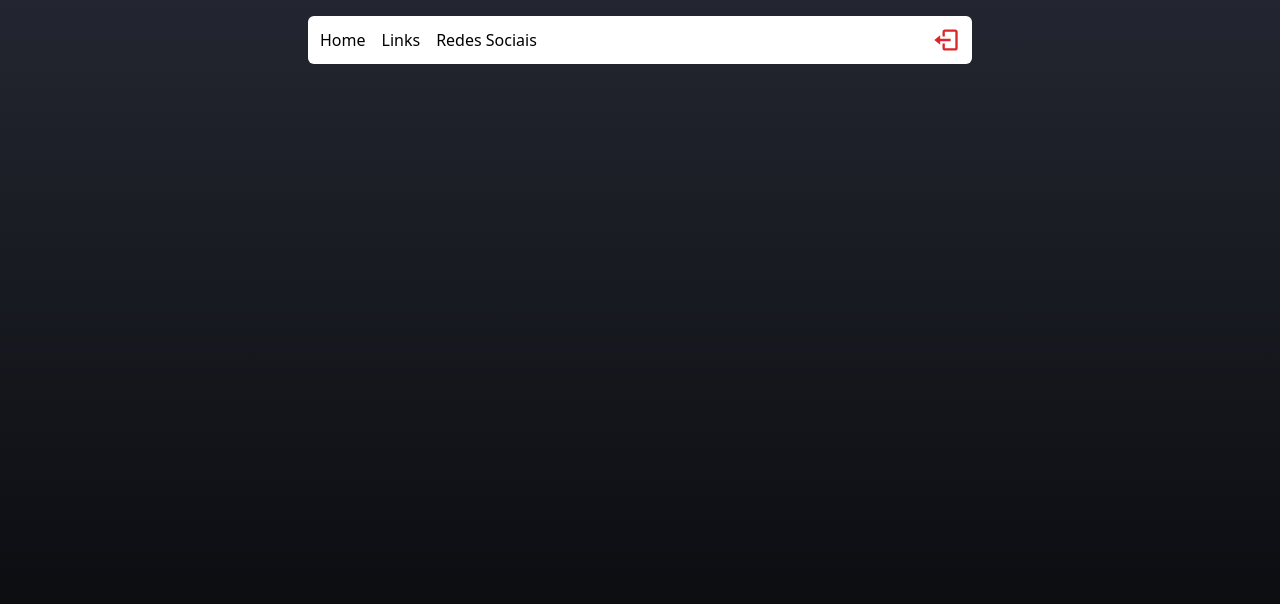
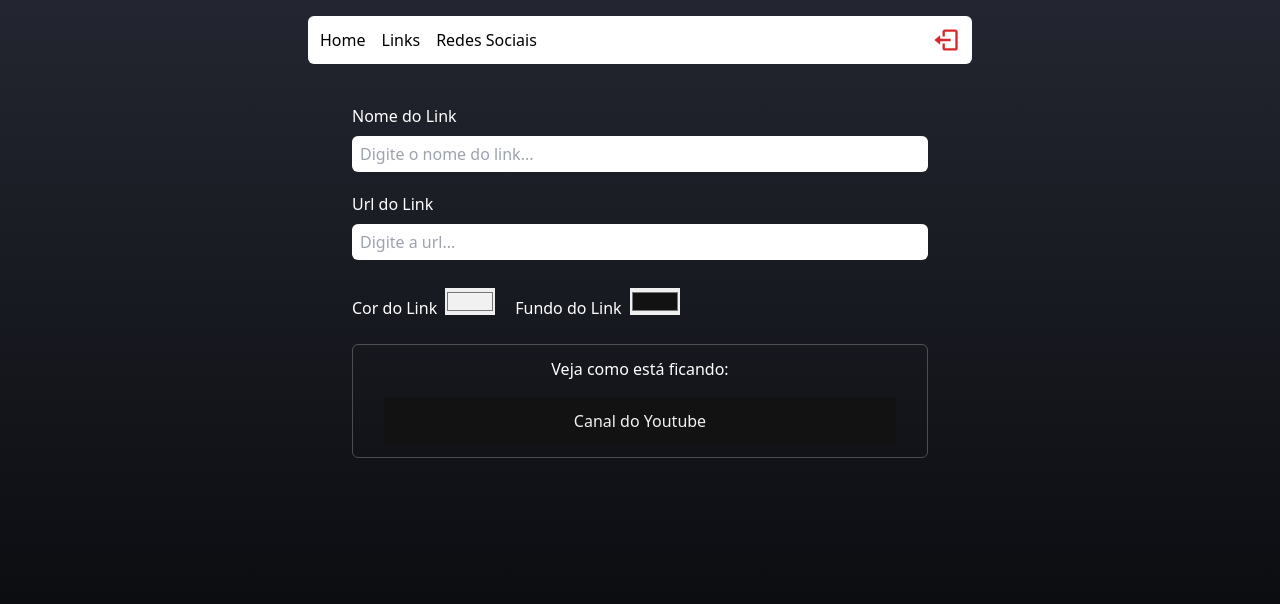
Before and after one commit to GabrielMarini12/DevLink, a React (Vite) app: page /admin in a window 1280 px wide. Shown: the top 604 px of the page. Built offline with nearby package versions, Linux system fonts and the light colour scheme; no server answers; sample sign-in values are in the browser's storage.

Commit message:
Renderizados o componente de input na pagina de admin e estilizado as demais partes, como cor e fundo do link e feito a inteligência para puxar a cor de forma dinâmica para o botão de pré visualização de acordo com a cor que o usuário escolher.

```diff
--- a/src/pages/admin/index.tsx
+++ b/src/pages/admin/index.tsx
@@ -1,9 +1,74 @@
+import { useState } from "react";
 import { Header } from "../../components/Header";
+import { Input } from "../../components/Input";
 
 export function Admin() {
+  const [nameInput, setNameInput] = useState("");
+  const [urlInput, setUrlInput] = useState("");
+  const [textColorInput, setTextColorINput] = useState("#f1f1f1");
+  const [backgroudColorInput, setBackgroudColorInput] = useState("#121212");
+
   return (
     <div className="flex items-center flex-col min-h-screen pb-7 px-2">
       <Header />
+
+      <form className="flex flex-col mt-8 mb-3 w-full max-w-xl">
+        <label className="text-white font-medium mt-2 mb-2">Nome do Link</label>
+        <Input
+          placeholder="Digite o nome do link..."
+          value={nameInput}
+          onChange={(e) => setNameInput(e.target.value)}
+        />
+
+        <label className="text-white font-medium mt-2 mb-2">Url do Link</label>
+        <Input
+          type="url"
+          placeholder="Digite a url..."
+          value={urlInput}
+          onChange={(e) => setUrlInput(e.target.value)}
+        />
+
+        <section className="flex my-4 gap-5">
+          <div className="flex gap-2">
+            <label className="text-white font-medium mt-2 mb-2">
+              Cor do Link
+            </label>
+            <input
+              type="color"
+              value={textColorInput}
+              onChange={(e) => setTextColorINput(e.target.value)}
+            />
+          </div>
+          <div className="flex gap-2">
+            <label className="text-white font-medium mt-2 mb-2">
+              Fundo do Link
+            </label>
+            <input
+              type="color"
+              value={backgroudColorInput}
+              onChange={(e) => setBackgroudColorInput(e.target.value)}
+            />
+          </div>
+        </section>
+
+        <div className="flex items-center justify-center flex-col mb-7 p-1 border-gray-100/25 border rounded-md">
+          <label className="text-white font-medium mt-2 mb-2">
+            Veja como está ficando:
+          </label>
+          <article
+            className="w-11/12 max-w-lg flex flex-col items-center justify-between bg-zinc-700 rounded px-1 py-3"
+            style={{
+              marginBottom: 8,
+              marginTop: 8,
+              backgroundColor: backgroudColorInput,
+            }}
+          >
+            <p className="font-medium" style={{ color: textColorInput }}>
+              Canal do Youtube
+            </p>
+          </article>
+        </div>
+      </form>
     </div>
   );
 }
```
